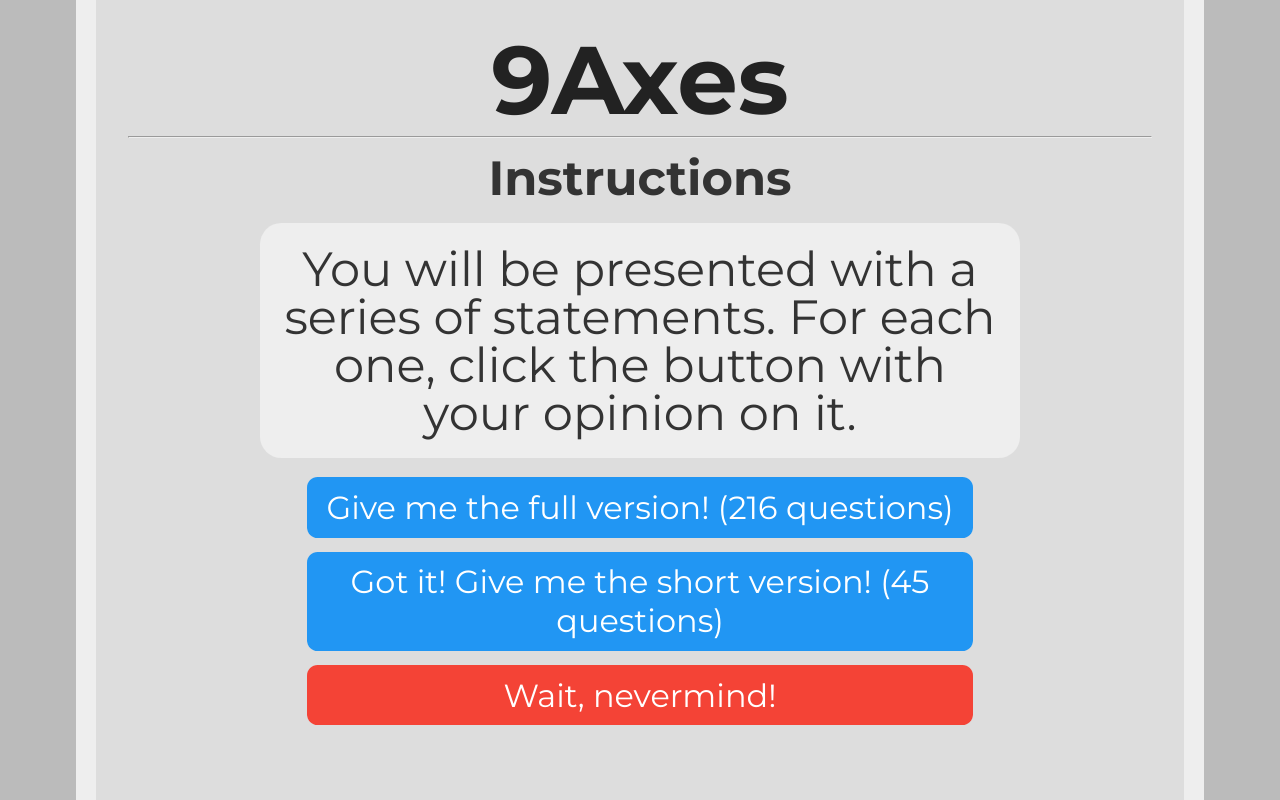
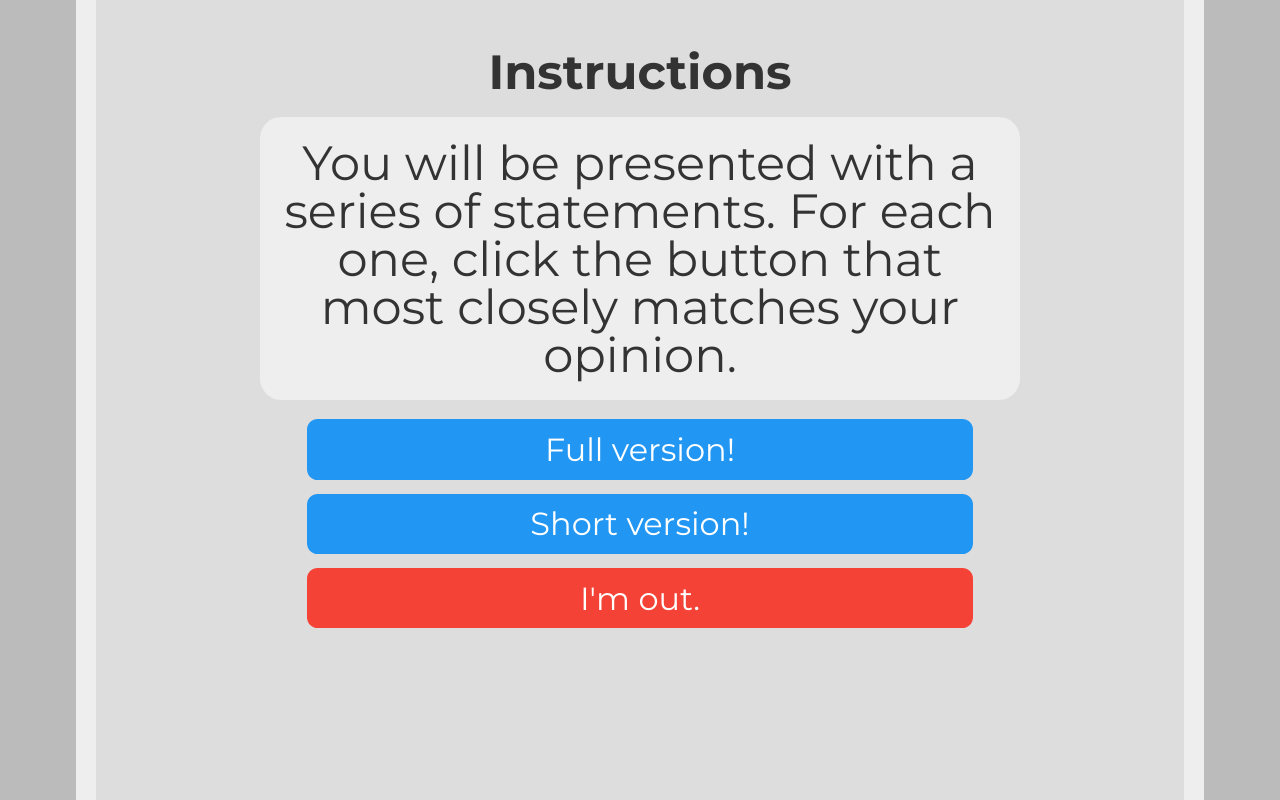
Before and after one commit to AlicornAirport/Ideologue, a plain HTML site: page instructions.html in a window 1280 px wide. Drawn offline with Linux system fonts and the light colour scheme.

Commit message:
Update instructions.html

```diff
--- a/instructions.html
+++ b/instructions.html
@@ -1,18 +1,16 @@
 <head>
 <link href="https://fonts.googleapis.com/css?family=Montserrat:300,400,700|Roboto:400,700" rel="stylesheet">
 <link href='style.css' rel='stylesheet' type='text/css'>
-<title>9Axes Quiz</title>
+<title>IDEOLOGUE</title>
 <link rel="icon" type="x-icon" href="icon.png">
 <link rel="shortcut icon" type="x-icon" href="icon.png">
 <meta charset="utf-8">
 </head>
 <body>
 
-<h1>9Axes</h1>
-<hr>
 <h2 style="text-align:center;">Instructions</h2>
-<p class="question">You will be presented with a series of statements. For each one, click the button with your opinion on it.</p>
-<button class="button" onclick="location.href='fullquiz.html';" style="background-color: #2196f3;">Give me the full version! (216 questions)</button><br>
-<button class="button" onclick="location.href='quiz.html';" style="background-color: #2196f3;">Got it! Give me the short version! (45 questions)</button> <br>
-<button class="button" onclick="location.href='index.html';" style="background-color: #f44336;">Wait, nevermind!</button> <br>
+<p class="question">You will be presented with a series of statements. For each one, click the button that most closely matches your opinion.</p>
+<button class="button" onclick="location.href='fullquiz.html';" style="background-color: #2196f3;">Full version!</button><br>
+<button class="button" onclick="location.href='quiz.html';" style="background-color: #2196f3;">Short version!</button> <br>
+<button class="button" onclick="location.href='index.html';" style="background-color: #f44336;">I'm out.</button> <br>
 </body>
```
